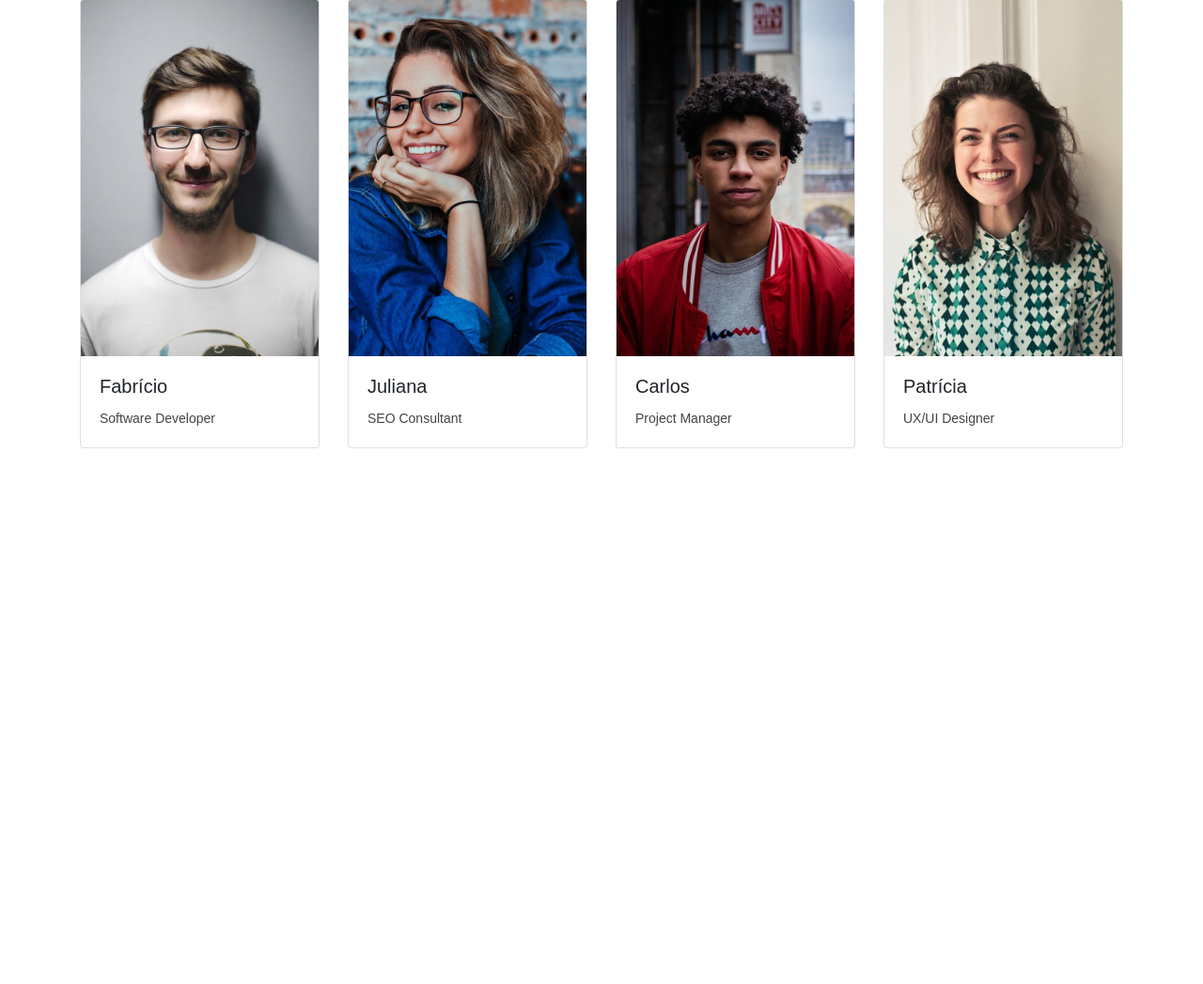
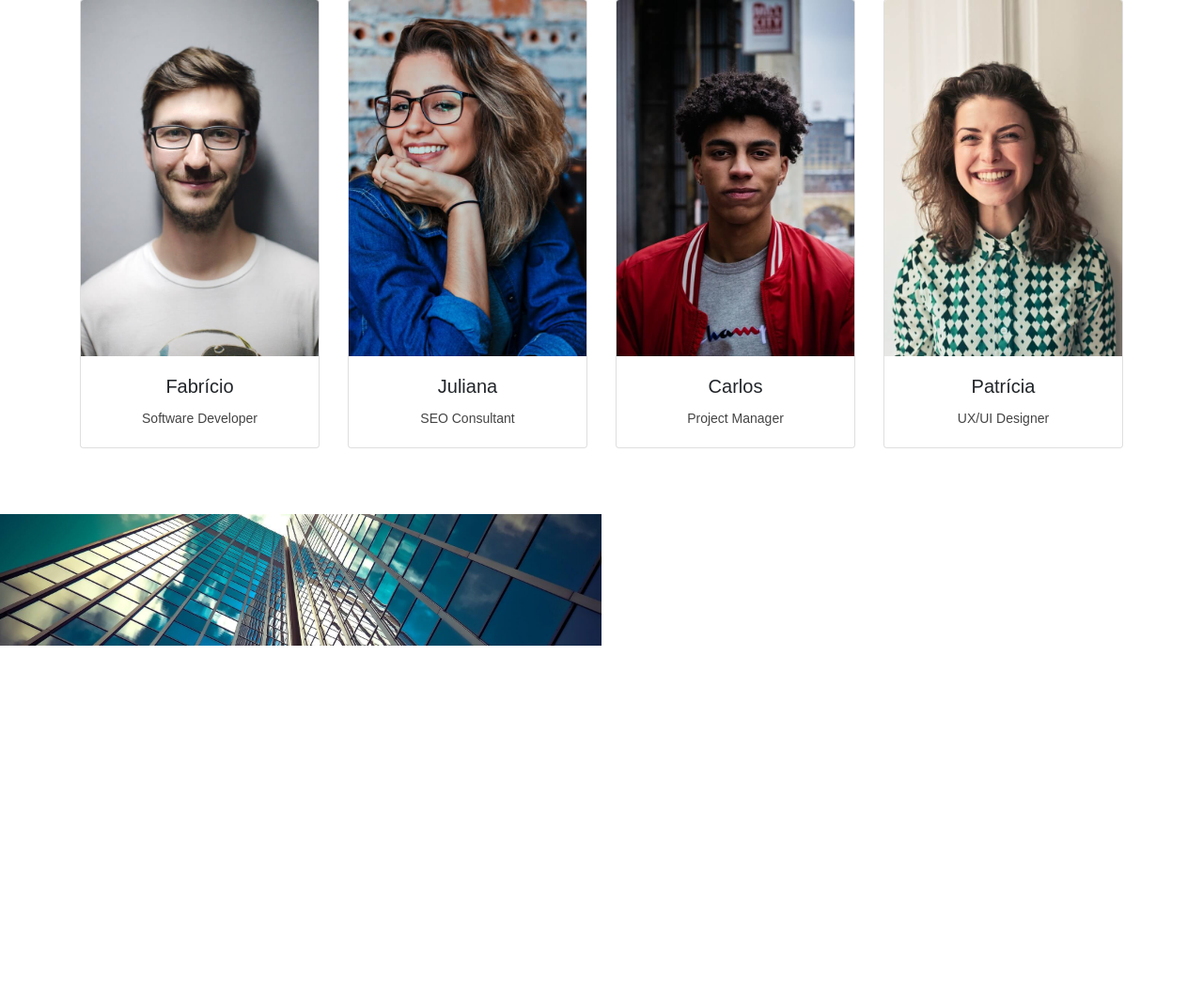
Before and after one commit to SamuelAlan19/Cursinho-GIT, a PHP site: page / in a window 1280 px wide. Shown: the part 2699-3746 px from the top of the page at 94% size. Before the commit the page ends 3176 px from the top, so only its background shows below. Run offline with PHP 8.4, Linux system fonts and the light colour scheme; some libraries are stand-ins or nearby versions.

Commit message:
Erro centralização de texto

```diff
--- a/css/style.css
+++ b/css/style.css
@@ -173,3 +173,56 @@ header, .navbar{
     font-size: 26px;
     margin-top: 20px;
 }
+
+.card-body{
+    text-align: center;
+}
+
+#apply-area{
+    height: 500px;
+}
+
+#apply-area .container-fluid, #apply-area .row{
+   height: 100%;
+}
+
+#apply-area .apply-box{
+    text-align: center;
+    padding: 70px 50px;
+}
+
+#company-img{
+    background-image: url('../img/empresa.jpg');
+    background-size: cover;
+    height: 100%;
+}
+
+#pattern-img h4, #pattern-img p{
+    color:#FFF
+}
+
+#pattern-img h4{
+    margin-top: 8%;
+    margin-bottom: 20px;
+    text-transform: uppercase;
+}
+
+#pattern-img p{
+    margin-bottom: 20px;
+}
+
+#apply-btn{
+display: block;
+height: auto;
+width: 180px;
+margin-left: auto;
+margin-right: auto;
+margin-top: 30px;
+background-color: transparent;
+border-color: #FFF;
+}
+
+#apply-btn:hover{
+    border-color:#65DAF9;
+    background-color: #65DAF9;
+}
--- a/index.php
+++ b/index.php
@@ -220,6 +220,20 @@
                     </div>
                 </div>
             </div>
+            <div id="apply-area">
+                <div class="container-fluid">
+                    <div calss="row">
+                        <div class="col-md-6 apply-box" id="company-img"></div>
+                        <div class="col-md-6 apply box" id="pattern-img">
+                        <h4>Gosta de Desafios?</h4>
+                        <p>Possuímos várias opções disponíveis, entre elas: Software Engineer, UI/UX Designer, Project Manager, dentre outras.</p>
+                        <p>Clique no botão abaixo e confira os benefícios e as posições em aberto.</p>
+                        <p>Aqui você terá a chance de trabalhar com as melhores tecnologias e os profissionais mais competentes.</p>
+                        <a href="#" class="main-btn" id="apply-btn">Saiba Mais</a>
+                        </div>
+                    </div>
+                </div>
+            </div>
         </div>
     </main>
     <script src="js/script.js"></script>
--- a/js/script.js
+++ b/js/script.js
@@ -110,6 +110,7 @@ step: function(state, circle) {
     setTimeout(function(){
 
         $('#data-area').parallax({imageSrc:'img/cidadeparallax.png'});
+        $('#apply-area').parallax({imageSrc:'img/pattern.png'});
 
     }, 250);
 
```
